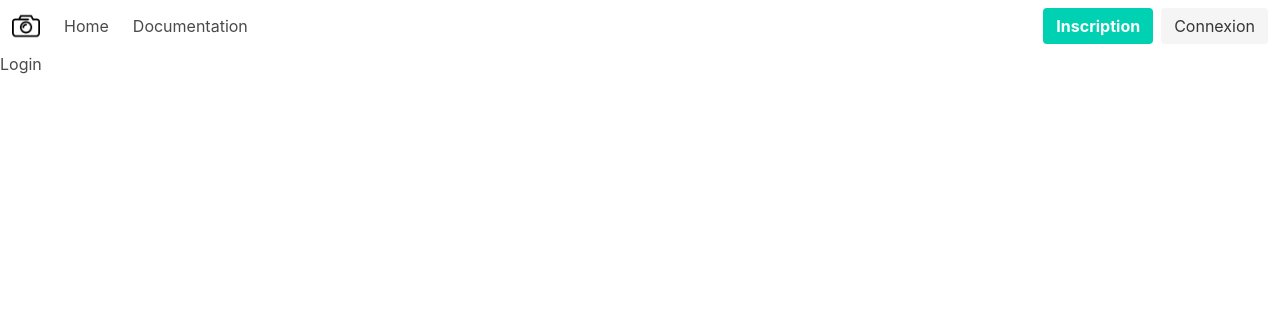
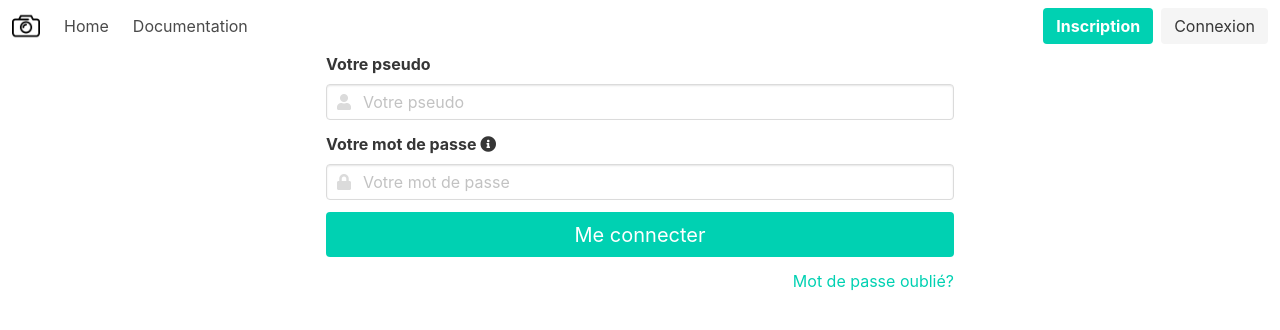
Before and after one commit to FloryneTourret/Camagru, a PHP site: page /index.php/Login in a window 1280 px wide. Shown: the top 330 px of the page. Run offline with PHP 8.4, Linux system fonts and the light colour scheme; some libraries are stand-ins or nearby versions.

Commit message:
Register + Login

```diff
--- a/config/database.php
+++ b/config/database.php
@@ -1,5 +1,5 @@
 <?php
-// 172.18.0.2 -> ecole
+
 class Database
 {
     private $_server = 'mysql:host=172.20.0.2;dbname=camagru';
@@ -7,20 +7,21 @@ class Database
     private $_password = 'root';
     private $options = array(
         PDO::ATTR_ERRMODE => PDO::ERRMODE_EXCEPTION,
-        PDO::ATTR_DEFAULT_FETCH_MODE => PDO::FETCH_ASSOC
+        PDO::ATTR_DEFAULT_FETCH_MODE => PDO::FETCH_ASSOC,
+        PDO::MYSQL_ATTR_INIT_COMMAND => 'SET NAMES utf8'
     );
-    protected $con;
+    protected $conn;
     public function openConnection()
     {
         try {
-            $this->con = new PDO($this->_server, $this->_user, $this->_password, $this->options);
-            return $this->con;
+            $this->conn = new PDO($this->_server, $this->_user, $this->_password, $this->options);
+            return $this->conn;
         } catch (PDOException $e) {
             echo "There is some problem in connection: " . $e->getMessage();
         }
     }
     public function closeConnection()
     {
-        $this->con = null;
+        $this->conn = null;
     }
 }
--- a/controllers/Login.php
+++ b/controllers/Login.php
@@ -3,12 +3,35 @@
 Class Login extends Controller{
 
     public function index(){
+        $data = array();
         $this->loadModel('Login_model');
-        // $users = $this->Login_model->get_users();
 
+        if (isset($_POST['user_login']) && isset($_POST['user_password']))
+        {
+            $login = trim(strtolower(htmlspecialchars(addslashes($_POST['user_login']))));
+            $password = htmlspecialchars(addslashes($_POST['user_password']));
+            $user = $this->Login_model->get_user($login);
+            if (!empty($user))
+            {
+                if (password_verify($password, $user['password']))
+                {
+                    if ($user['enabled'] == 1)
+                    {
+                        $_SESSION['user'] = $user;
+                        header('Location: /');
+                    }
+                    else
+                        $data['error'] = "Votre compte n'est pas encore activé. Veuillez l'activer depuis le lien envoyé sur votre adresse email.";
+                }
+                else
+                    $data['error'] = "Mot de passe incorrect. Veuillez ré-essayer.";
+            }
+            else
+                $data['error'] = "Identifiants inconnus.";
+        }
         $this->loadView('Base/header_view');
         $this->loadView('Base/navbar_view');
-        $this->loadView('Login/index_view');
+        $this->loadView('Login/index_view', $data);
         $this->loadView('Base/footer_view');
     }
 }
--- a/models/Login_model.php
+++ b/models/Login_model.php
@@ -2,7 +2,12 @@
 
 Class Login_model extends Model
 {
-
+    public function get_user($login)
+    {
+        $req = $this->db->prepare("SELECT * FROM `users` WHERE `login` = '$login'");
+        $req->execute();
+        return ($req->fetch());
+    }
 }
 
 ?>
--- a/views/Base/navbar_view.php
+++ b/views/Base/navbar_view.php
@@ -23,14 +23,38 @@
 
     <div class="navbar-end">
       <div class="navbar-item">
+        <?php if (isset($_SESSION['user'])){?>
+          <div class="navbar-item dropdown has-dropdown is-hoverable dropdown is-right">
+            <div class="dropdown-trigger">
+              <a class="navbar-link">
+                <?php echo $_SESSION['user']['login'];?>
+              </a>
+
+              <div class="navbar-dropdown is-right">
+                <a class="navbar-item" href="/index.php/Profile">
+                  Profil
+                </a>
+                <a class="navbar-item" href="/index.php/Account">
+                  Gestion du compte
+                </a>
+                <hr class="navbar-divider">
+                <a class="navbar-item" href="/index.php/Logout">
+                  Déconnexion
+                </a>
+              </div>
+            </div>
+          </div>
+        </div>
+        <?php } else { ?>
         <div class="buttons">
-          <a class="button is-primary" href="/index.php/register">
+          <a class="button is-primary" href="/index.php/Register">
             <strong>Inscription</strong>
           </a>
-          <a class="button is-light" href="/index.php/login">
+          <a class="button is-light" href="/index.php/Login">
             Connexion
           </a>
         </div>
+        <?php } ?>
       </div>
     </div>
   </div>
--- a/views/Login/index_view.php
+++ b/views/Login/index_view.php
@@ -1 +1,59 @@
-Login
+<?php
+if (isset($error))
+    echo '<div class="columns"><div class="column is-half is-offset-one-quarter"><p class="has-text-danger">'.$error.'</p></div></div>';
+?>
+<div class="columns">
+<form class="column is-half is-offset-one-quarter" action="/index.php/Login" method="post">
+    <div class="field">
+        <label class="label">Votre pseudo</label>
+        <p class="control has-icons-left">
+            <input class="input" type="text" name="user_login" placeholder="Votre pseudo" required value="<?php if(isset($_POST['user_login'])){echo $_POST['user_login'];}?>">
+            <span class="icon is-small is-left">
+                <i class="fas fa-user"></i>
+            </span>
+        </p>
+    </div>
+
+    <div class="field">
+        <label class="label">Votre mot de passe <i class="fas fa-info-circle" id="info"></i></label>
+        <p class="control has-icons-left">
+            <input class="input" type="password" name="user_password" placeholder="Votre mot de passe" required>
+            <span class="icon is-small is-left">
+                <i class="fas fa-lock"></i>
+            </span>
+        </p>
+    </div>
+
+    <input class="input" name="user_token" type="hidden" value="<?php echo $_SESSION['token'];?>">
+
+    <div class="field">
+        <button class="button is-medium is-fullwidth is-primary" type="submit">Me connecter</button>
+    </div>
+    <div class="field has-text-right">
+      <a class="has-text-primary" href="/index.php/ForgotPassword">Mot de passe oublié?</a>
+    </div>
+</form>
+</div>
+
+<div class="modal" id='modal'>
+  <div class="modal-background"></div>
+  <div class="modal-card">
+    <header class="modal-card-head">
+      <p class="modal-card-title">Modal title</p>
+      <button class="delete" id="delete" aria-label="close"></button>
+    </header>
+    <section class="modal-card-body">
+      <p>Votre mot de passe contient au moins : </p>
+      <ul class="modal_list">
+        <li>12 caractères</li>
+        <li>une majuscule</li>
+        <li>une minuscule</li>
+        <li>un chiffre</li>
+        <li>un caractère spécial</li>
+      </ul>
+    </section>
+    <footer class="modal-card-foot">
+      <button class="button is-success" id="gotit">Compris !</button>
+    </footer>
+  </div>
+</div>
```
Also changed, not shown: controllers/Register.php (+15 -8 lines), models/Accueil_model.php (+1 -6 lines), models/Register_model.php (+25 -2 lines), views/Register/index_view.php (+41 -6 lines).
